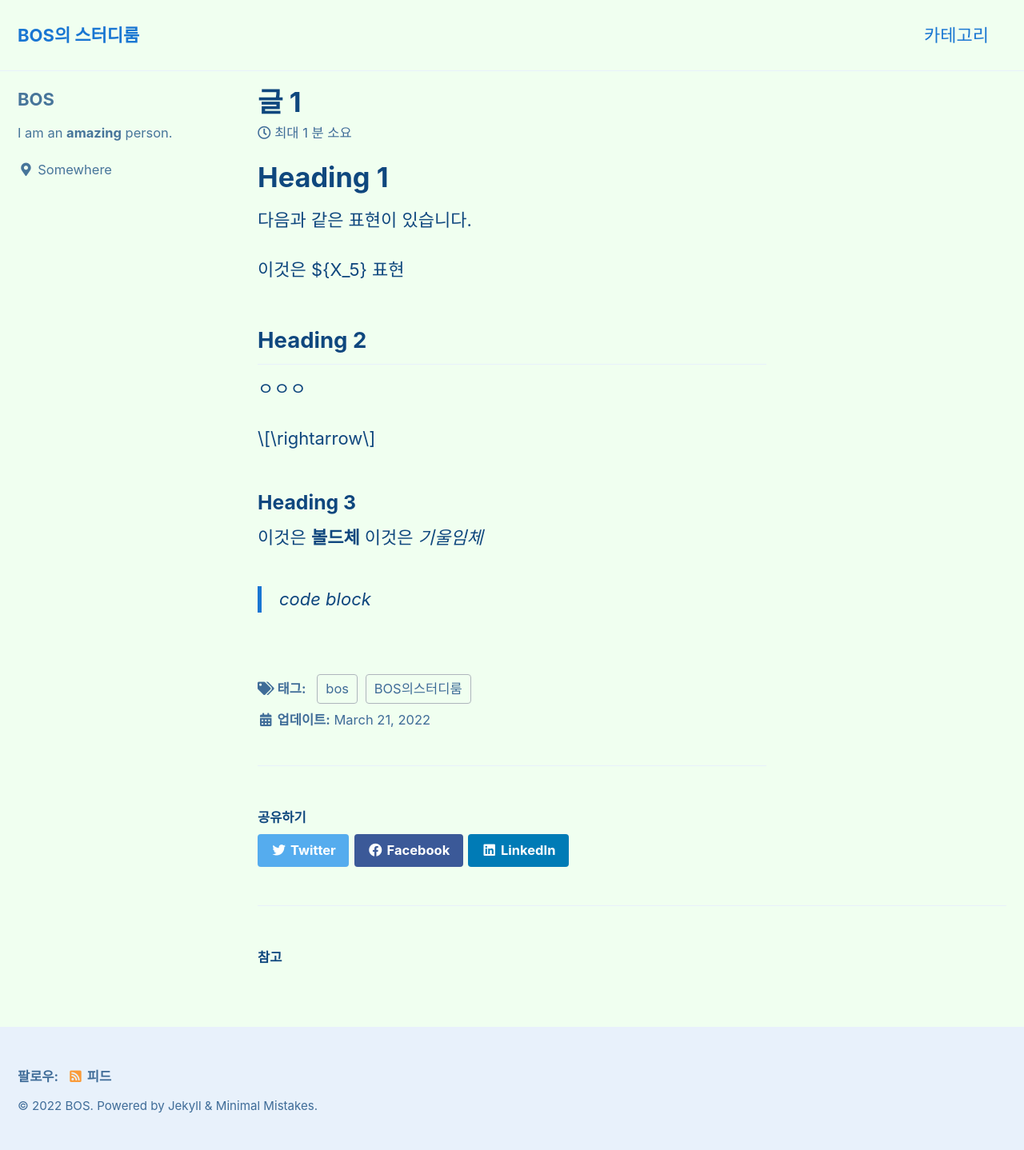
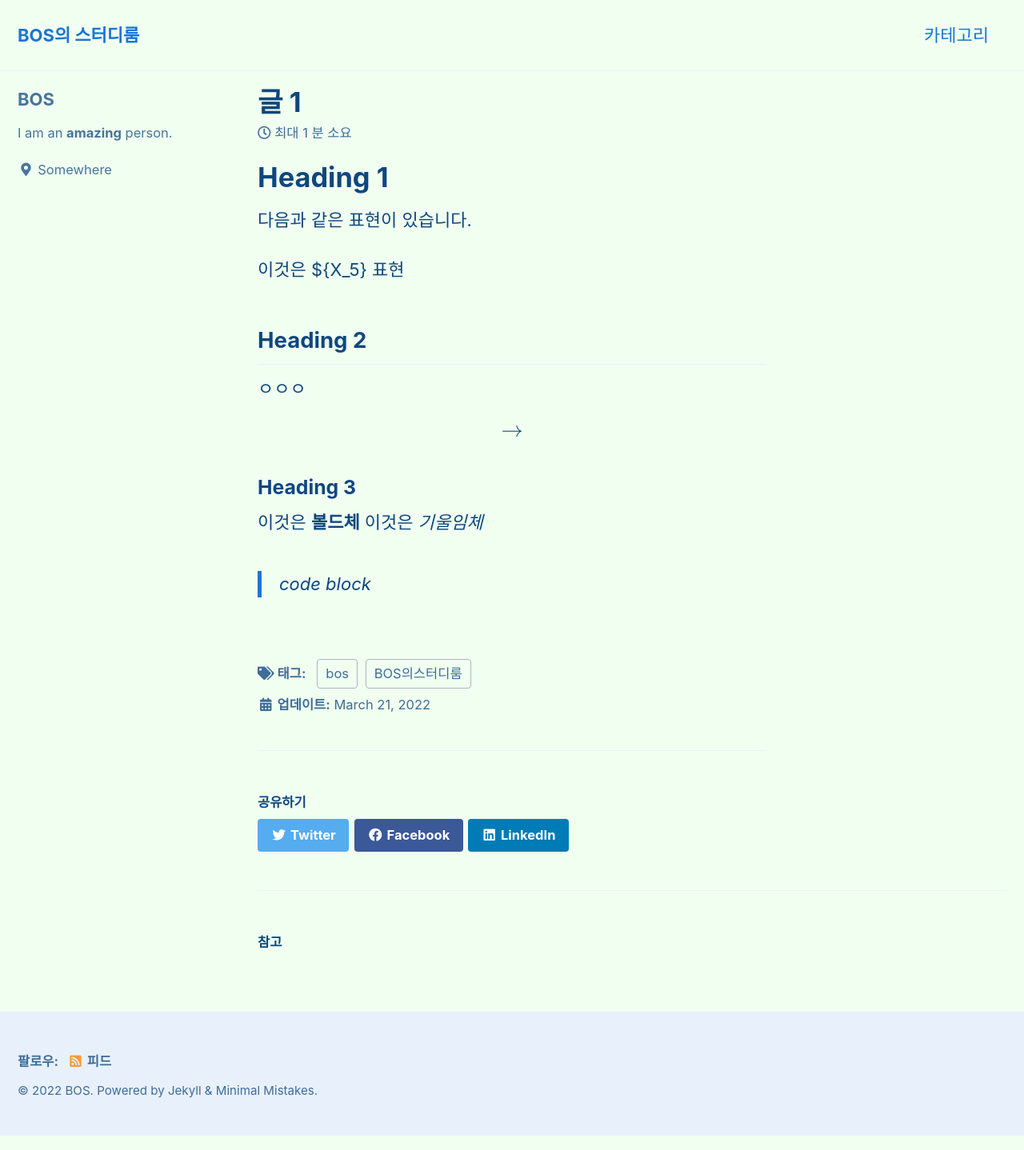
Before and after one commit to bmw970712/bmw970712.github.io, a Jekyll site: the page built from _posts/2022-03-21-title-1.md, in a window 1280 px wide. Shown: the whole page at 80% size. Built offline with Jekyll 4.4.1, drawn with Linux system fonts in a browser that asks for light colours; cached includes are drawn as plain includes; formulas are drawn with MathJax 3; part of the change alters nothing that is shown.

```diff
--- a/_includes/head.html
+++ b/_includes/head.html
@@ -1,4 +1,7 @@
 <meta charset="utf-8">
+{% if page.use_math %}
+    {% include mathjax_support.html %}
+{% endif %}
 
 {% include seo.html %}
 
--- a/_includes/scripts.html
+++ b/_includes/scripts.html
@@ -26,3 +26,20 @@
     <script src="{{ script | relative_url }}"></script>
   {% endfor %}
 {% endif %}
+
+<script type="text/javascript" async
+         src="https://cdnjs.cloudflare.com/ajax/libs/mathjax/2.7.5/latest.js?config=TeX-MML-AM_CHTML">
+     </script>
+
+     <script type="text/x-mathjax-config">
+     MathJax.Hub.Config({
+         extensions: ["tex2jax.js"],
+         jax: ["input/TeX", "output/HTML-CSS"],
+         tex2jax: {
+         inlineMath: [ ['$','$'], ["\\(","\\)"] ],
+         displayMath: [ ['$$','$$'], ["\\[","\\]"] ],
+         processEscapes: true
+         },
+         "HTML-CSS": { availableFonts: ["TeX"] }
+     });
+     </script>
```
